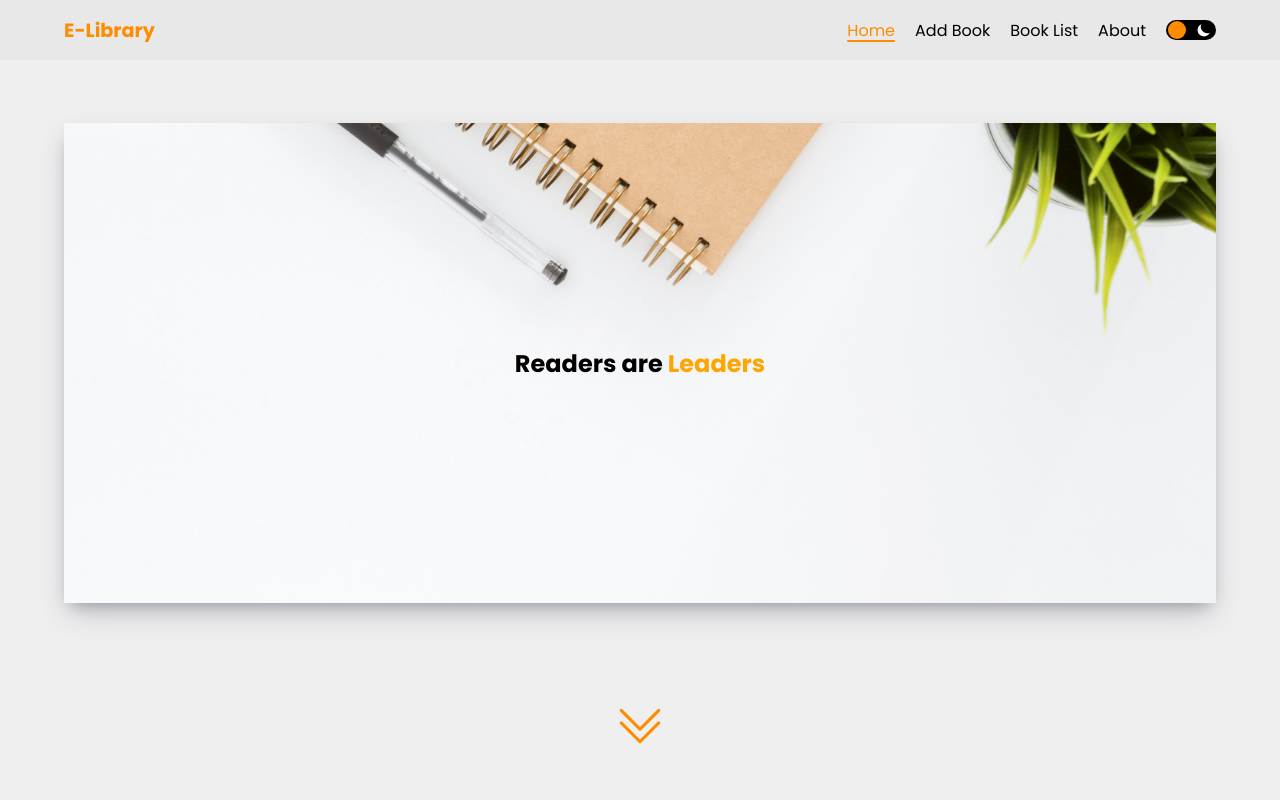
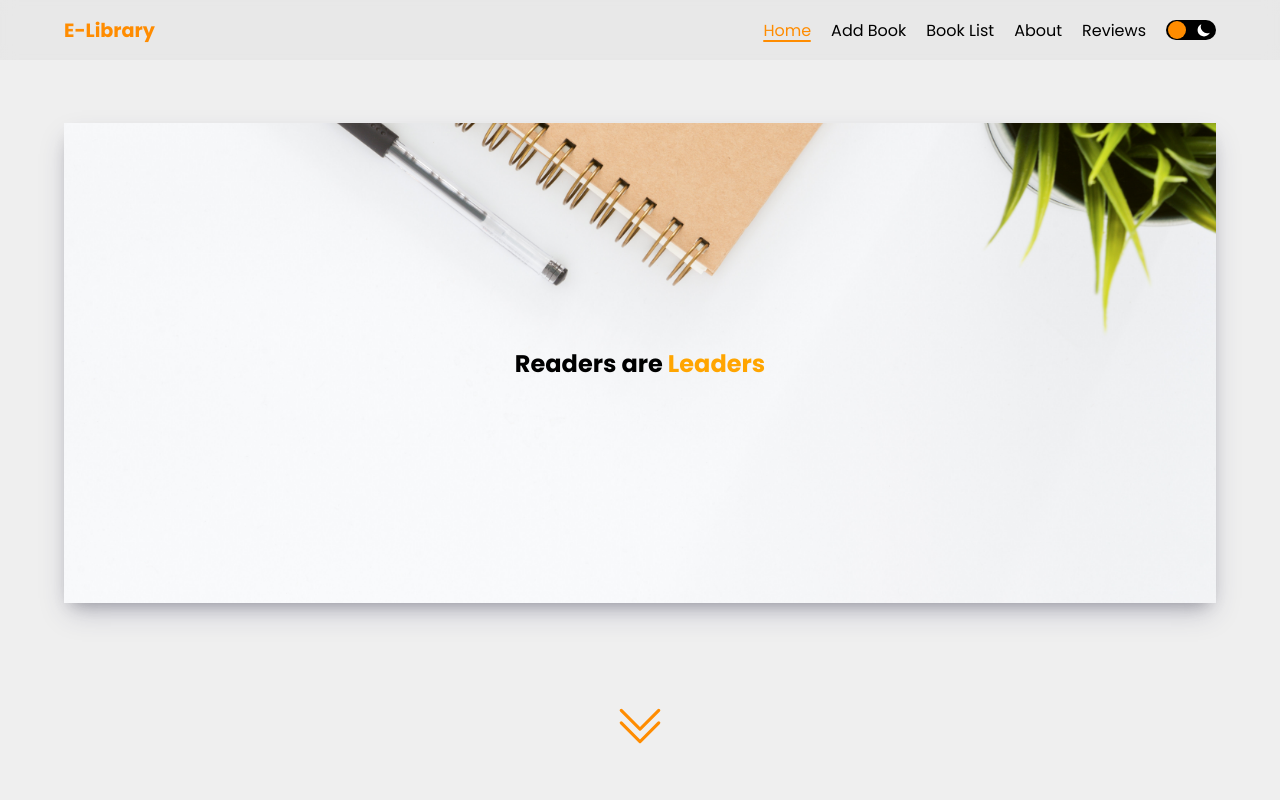
Before and after one commit to JabirOmar/E-Library-frontend, a React (Create React App) app: page / in a window 1280 px wide. Shown: the top 800 px of the page. Built offline with nearby package versions, Linux system fonts and the light colour scheme.

Commit message:
Included reviews in navbar

```diff
--- a/src/components/navbar/NavBar.js
+++ b/src/components/navbar/NavBar.js
@@ -36,6 +36,8 @@ function NavBar() {
                     <li><NavLink to='/book-list'>Book List</NavLink></li>
 
                     <li><NavLink to='/about'>About</NavLink></li>
+
+                    <li><NavLink to='/reviews'>Reviews</NavLink></li>
                 </ul>
             </div>
 
```
